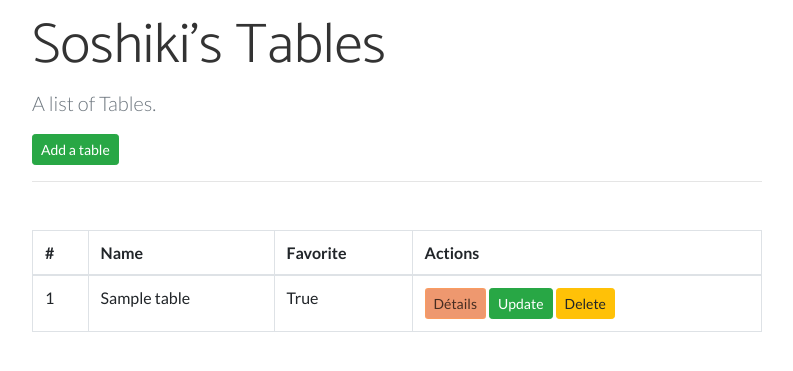
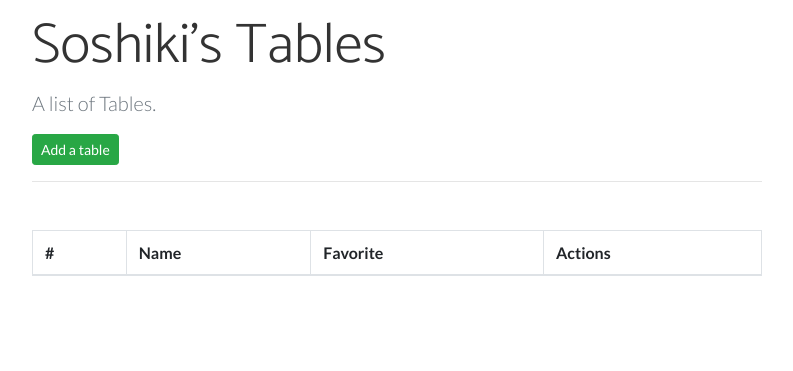
Before and after one commit to HE-Arc/Soshiki, a Django app: page /dashboard/tables in a window 1280 px wide. Shown: the part 67-438 px from the top of the page, without its empty margins (53-846 px from the left). Run offline with Django 3.2, Linux system fonts and the light colour scheme; tables that the repository leaves empty hold one stand-in row (values such as "Sample post"); lists and menus that the app fills with data are empty; parts of the project's set-up code (start-up, migrations or seed data) failed here and were passed over; some libraries are stand-ins or nearby versions.

Commit message:
Tables filter by creator id

```diff
--- a/SoshikiProject/SoshikiApp/models.py
+++ b/SoshikiProject/SoshikiApp/models.py
@@ -1,5 +1,6 @@
 from django.db import models
 from django.contrib.auth.models import User
+
 
 class Table(models.Model):
     """
--- a/SoshikiProject/SoshikiApp/templates/SoshikiApp/index.html
+++ b/SoshikiProject/SoshikiApp/templates/SoshikiApp/index.html
@@ -27,7 +27,7 @@
             <div class="col-lg-6 order-lg-1">
                 <div class="p-5">
                     <h2 class="display-4">Increase your organisation</h2>
-                    <p>Soshiki means construction, organisation or system in japanese and it's a way of working in a project or even to organize your way of leaving.</p>
+                    <p>Soshiki means construction, organisation or system in japanese and it's a way of working in a project or even to organize your way of living.</p>
                 </div>
             </div>
         </div>
--- a/SoshikiProject/SoshikiApp/views/home_views.py
+++ b/SoshikiProject/SoshikiApp/views/home_views.py
@@ -14,6 +14,6 @@ class DashboardView(generic.TemplateView):
 
     def get_context_data(self, **kwargs):
         context = super().get_context_data(**kwargs)
-        context['tables'] = Table.objects.all()
-        context['table_favorite'] = Table.objects.filter(favorite=True).all()
+        context['tables'] = Table.objects.filter(creator_id=self.request.user.id).all()
+        context['table_favorite'] = Table.objects.filter(favorite=True, creator_id=self.request.user.id).all()
         return context
--- a/SoshikiProject/SoshikiApp/views/table_views.py
+++ b/SoshikiProject/SoshikiApp/views/table_views.py
@@ -8,7 +8,7 @@ class TablesListView(generic.ListView):
     model = Table
 
     def get_queryset(self):
-        return Table.objects.all()
+        return Table.objects.filter(creator_id=self.request.user.id).all()
 
 
 class TableDetailView(generic.DetailView):
@@ -17,12 +17,22 @@ class TableDetailView(generic.DetailView):
 
 class TableCreateView(generic.CreateView):
     model = Table
+
+    def form_valid(self, form):
+        form.instance.creator_id = self.request.user.id
+        return super(TableCreateView, self).form_valid(form)
+
     fields = ['name', 'favorite']
     success_url = reverse_lazy('tables-list')
 
 
 class TableUpdateView(generic.UpdateView):
     model = Table
+
+    def form_valid(self, form):
+        form.instance.creator_id = self.request.user.id
+        return super(TableUpdateView, self).form_valid(form)
+
     fields = ['name', 'favorite']
     success_url = reverse_lazy('tables-list')
 
```
Also changed, not shown: SoshikiProject/SoshikiApp/migrations/0005_merge_20180226_1030.py (added).
